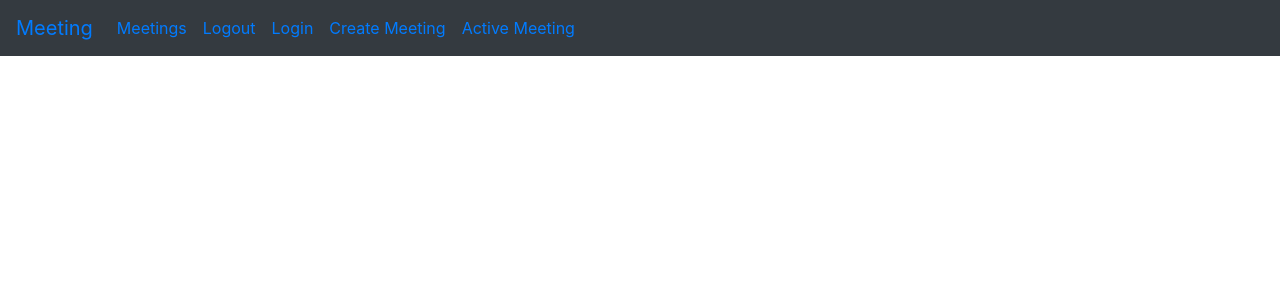
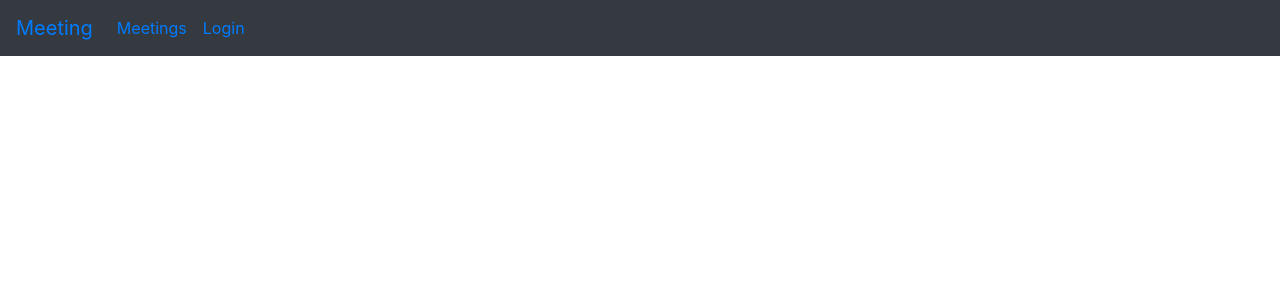
Before and after one commit to mubarak23/meet, a React (Create React App) app: page / in a window 1280 px wide. Shown: the top 300 px of the page. Built offline with nearby package versions, Linux system fonts and the light colour scheme.

Commit message:
clear errors

```diff
--- a/package.json
+++ b/package.json
@@ -6,7 +6,7 @@
     "axios": "^0.19.0",
     "bootstrap": "^4.3.1",
     "jwt-decode": "^2.2.0",
-    "react": "^16.12.0",
+    "react": "^16.13.1",
     "react-dom": "^16.12.0",
     "react-router": "^5.1.2",
     "react-router-dom": "^5.1.2",
--- a/src/App.js
+++ b/src/App.js
@@ -8,11 +8,11 @@ import Meeting from './Component/Meeting';
 import CreateMeeting from './Component/CreateMeeting';
 import Active_Meeting from './Component/Active.Meeting';
 import { reducer, initialState } from './reducer/userReducer';
-export const UserContext = createContext();
+export const userContext = createContext();
 
 const Routing = () => {
   const history = useHistory();
-  const { state, dispatch } = useContext(UserContext);
+  const { state, dispatch } = useContext(userContext);
   useEffect(() => {
     const user = 1;
     //JSON.parse(localStorage.getItem('user'));
@@ -38,14 +38,14 @@ const Routing = () => {
 function App() {
   const [state, dispatch] = useReducer(reducer, initialState);
   return (
-    <UserContext.Provider value={{ state, dispatch }}>
+    <userContext.Provider value={{ state, dispatch }}>
       <div className='body'>
         <BrowserRouter>
           <Nav />
           <Routing />
         </BrowserRouter>
       </div>
-    </UserContext.Provider>
+    </userContext.Provider>
   );
 }
 
--- a/src/Component/Nav.js
+++ b/src/Component/Nav.js
@@ -1,7 +1,51 @@
-import React, { Component } from 'react';
-import { Link } from 'react-router-dom';
-class Nav extends Component {
-  render() {
+import React, { useContext } from 'react';
+import { Link, useHistory } from 'react-router-dom';
+import { userContext } from '../App';
+
+const Nav = () => {
+  const { state, dispatch } = useContext(userContext);
+  const history = useHistory();
+  const renderList = () => {
+    if (state) {
+      return [
+        <li className='nav-item'>
+          <Link className='nav-link' to='/Meeting'>
+            Meetings
+          </Link>
+        </li>,
+        <li className='nav-item'>
+          <Link className='nav-link' to='/create_meeting'>
+            Create Meeting
+          </Link>
+        </li>,
+
+        <li className='nav-item'>
+          <Link className='nav-link' to='/active_meeting'>
+            Active Meeting
+          </Link>
+        </li>,
+        <li className='nav-item'>
+          <Link className='nav-link' to='/logout'>
+            Logout
+          </Link>
+        </li>,
+      ];
+    } else {
+      return [
+        <li className='nav-item'>
+          <Link className='nav-link' to='/Meeting'>
+            Meetings
+          </Link>
+        </li>,
+
+        <li className='nav-item'>
+          <Link className='nav-link' to='/login'>
+            Login
+          </Link>
+        </li>,
+      ];
+    }
+  };
   return (
     <div>
       <nav className='navbar navbar-expand-lg navbar-primary bg-dark'>
@@ -20,42 +64,11 @@ class Nav extends Component {
           <span className='navbar-toggler-icon'></span>
         </button>
         <div className='collapse navbar-collapse' id='navbarText'>
-            <ul className='navbar-nav mr-auto'>
-              <li className='nav-item'>
-                <Link className='nav-link' to='/Meeting'>
-                  Meetings
-                </Link>
-              </li>
-
-              <li className='nav-item'>
-                <Link className='nav-link' to='/logout'>
-                  Logout
-                </Link>
-              </li>
-
-              <li className='nav-item'>
-                <Link className='nav-link' to='/login'>
-                  Login
-                </Link>
-              </li>
-
-              <li className='nav-item'>
-                <Link className='nav-link' to='/create_meeting'>
-                  Create Meeting
-                </Link>
-              </li>
-
-              <li className='nav-item'>
-                <Link className='nav-link' to='/active_meeting'>
-                  Active Meeting
-                </Link>
-              </li>
-            </ul>
+          <ul className='navbar-nav mr-auto'>{renderList()}</ul>
         </div>
       </nav>
     </div>
   );
-  }
-}
+};
 
 export default Nav;
```
Also changed, not shown: 1 other file (tests, documents, lock files or other folders). Lines whose indentation alone changed are shown as unchanged.
